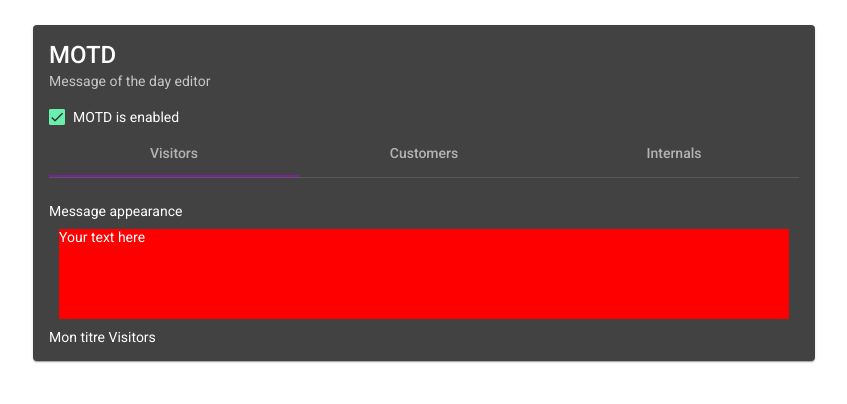
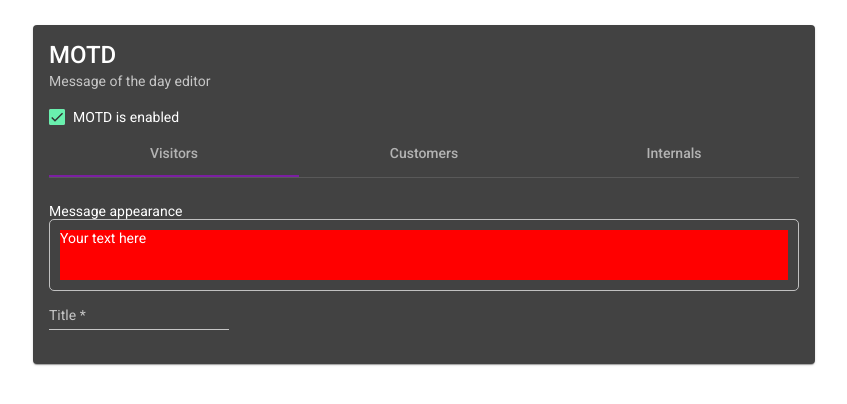
Before and after one commit to jeanfgagnon/ng-motd, an Angular app: page / in a window 1280 px wide. Both pictures are taken after a click on the element "MOTD is enabled". Shown: the top 404 px of the page, without its empty margins (216-1063 px from the left). Built offline with nearby package versions, Linux system fonts and the light colour scheme.

Commit message:
Small steps

```diff
--- a/src/app/app.module.ts
+++ b/src/app/app.module.ts
@@ -3,6 +3,7 @@ import { NgModule } from '@angular/core';
 
 import { AppComponent } from './app.component';
 import { BrowserAnimationsModule } from '@angular/platform-browser/animations';
+import { FormsModule, ReactiveFormsModule } from '@angular/forms';
 
 import { MyMaterialModule } from './my-material/my-material.module';
 import { MainFrameComponent } from './components/main-frame/main-frame.component';
@@ -17,6 +18,7 @@ import { EditorGutsComponent } from './components/editor-guts/editor-guts.compon
   imports: [
     BrowserModule,
     BrowserAnimationsModule,
+    FormsModule, ReactiveFormsModule,
     MyMaterialModule
   ],
   providers: [],
--- a/src/app/common/editor-config.ts
+++ b/src/app/common/editor-config.ts
@@ -1,5 +1,5 @@
 export class EditorConfig {
 
   public title: string;
-
+  public isDirty = false;
 }
--- a/src/app/components/editor-guts/editor-guts.component.html
+++ b/src/app/components/editor-guts/editor-guts.component.html
@@ -6,5 +6,15 @@
     </div>
   </div>
 
-  Mon titre {{ EditorConfig.title }}
+  <div class='form-zone'>
+
+    <form [formGroup]="settingsFormGroup">
+
+      <mat-form-field class='cpc'>
+        <mat-label>Title</mat-label>
+        <input matInput type="text" placeholder="Enter title" aria-label="MOTD Title" formControlName="title" />
+      </mat-form-field>
+
+    </form>
+  </div>
 </div>
--- a/src/app/components/editor-guts/editor-guts.component.scss
+++ b/src/app/components/editor-guts/editor-guts.component.scss
@@ -7,4 +7,6 @@
 .message-container {
   padding: 10px;
   box-sizing: border-box;
+  border: solid 1px #c0c0c0;
+  border-radius: 5px;
 }
--- a/src/app/components/editor-guts/editor-guts.component.ts
+++ b/src/app/components/editor-guts/editor-guts.component.ts
@@ -1,4 +1,5 @@
-import { Component, OnInit, Input } from '@angular/core';
+import { Component, OnInit, Input, Output, EventEmitter } from '@angular/core';
+import { FormBuilder, Validators } from '@angular/forms';
 
 import { EditorConfig } from 'src/app/common/editor-config';
 
@@ -17,9 +18,21 @@ export class EditorGutsComponent implements OnInit {
 
   message = 'Your text here';
 
-  constructor() { }
+  settingsFormGroup = this.fb.group({
+    title: ['', Validators.required]
+  });
+
+  constructor(private fb: FormBuilder) { }
+
+  @Output() configChanged: EventEmitter<EditorConfig> = new EventEmitter<EditorConfig>();
 
   ngOnInit(): void {
+
+    this.settingsFormGroup.valueChanges.subscribe(form => {
+      console.log('it changed: ', form);
+      this.EditorConfig.isDirty = true;
+      this.configChanged.emit(this.EditorConfig);
+    });
   }
 
   // helpers
@@ -27,7 +40,7 @@ export class EditorGutsComponent implements OnInit {
   public getMessageCSS(): unknown {
     const css: CssObject = {};
 
-    css["height"] = '90px';
+    css["height"] = '50px';
     css["background-color"] = 'red';
 
     return css;
--- a/src/app/components/main-frame/main-frame.component.html
+++ b/src/app/components/main-frame/main-frame.component.html
@@ -6,9 +6,9 @@
     <mat-checkbox [checked]="enabled" (change)="toggleMOTD($event)">MOTD is enabled</mat-checkbox>
     <div *ngIf="enabled">
       <mat-tab-group mat-stretch-tabs>
-        <mat-tab [label]="configs[2].title"><app-editor-guts [EditorConfig]="configs[2]"></app-editor-guts></mat-tab>
-        <mat-tab [label]="configs[1].title"><app-editor-guts [EditorConfig]="configs[1]"></app-editor-guts></mat-tab>
-        <mat-tab [label]="configs[0].title"><app-editor-guts [EditorConfig]="configs[0]"></app-editor-guts></mat-tab>
+        <mat-tab [label]="getTabTitle(2)"><app-editor-guts [EditorConfig]="configs[2]"></app-editor-guts></mat-tab>
+        <mat-tab [label]="getTabTitle(1)"><app-editor-guts [EditorConfig]="configs[1]"></app-editor-guts></mat-tab>
+        <mat-tab [label]="getTabTitle(0)"><app-editor-guts [EditorConfig]="configs[0]"></app-editor-guts></mat-tab>
       </mat-tab-group>
     </div>
   </mat-card-content>
--- a/src/app/components/main-frame/main-frame.component.ts
+++ b/src/app/components/main-frame/main-frame.component.ts
@@ -36,4 +36,15 @@ export class MainFrameComponent implements OnInit {
   public toggleMOTD(event: MatCheckboxChange): void {
     this.enabled = event.checked;
   }
+
+  // helpers functions
+
+  public getTabTitle(no: number): string {
+    let t = this.configs[no].title;
+    if (this.configs[no].isDirty) {
+      t += '*';
+    }
+
+    return t;
+  }
 }
```
